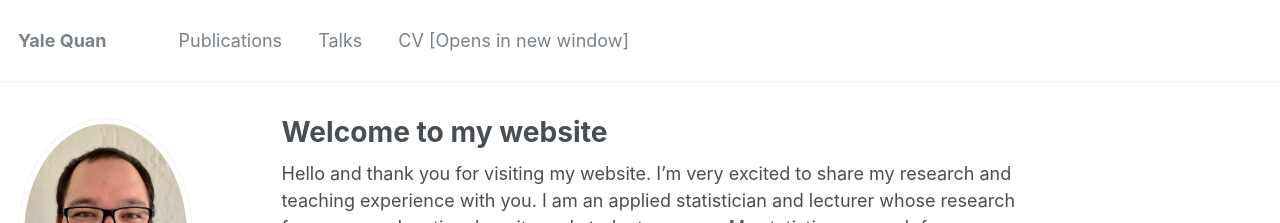
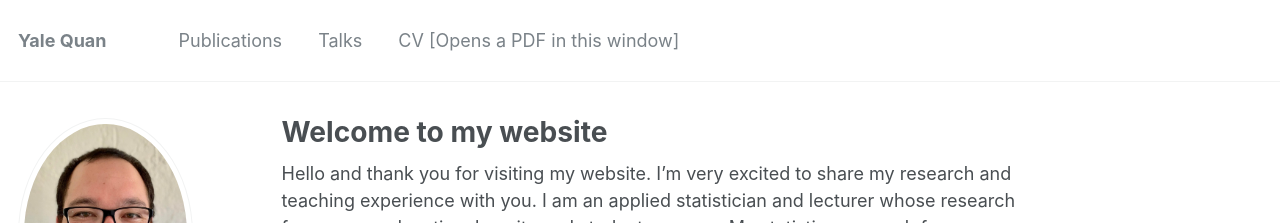
Before and after one commit to yalequan/yalequan.github.io, a Jekyll site: the page built from _pages/about.md, in a window 1280 px wide and 1175 px high. Shown: the top 223 px of the window. Built offline with Jekyll 4.4.1, drawn with Linux system fonts in a browser that asks for light colours.

Commit message:
Update navigation.yml

```diff
--- a/_data/navigation.yml
+++ b/_data/navigation.yml
@@ -6,5 +6,5 @@ main:
   - title: "Talks"
     url: /talks/
 
-  - title: "CV [Opens in new window]"
+  - title: "CV [Opens a PDF in this window]"
     url: /files/Yale_Quan_CV_github.pdf
```
